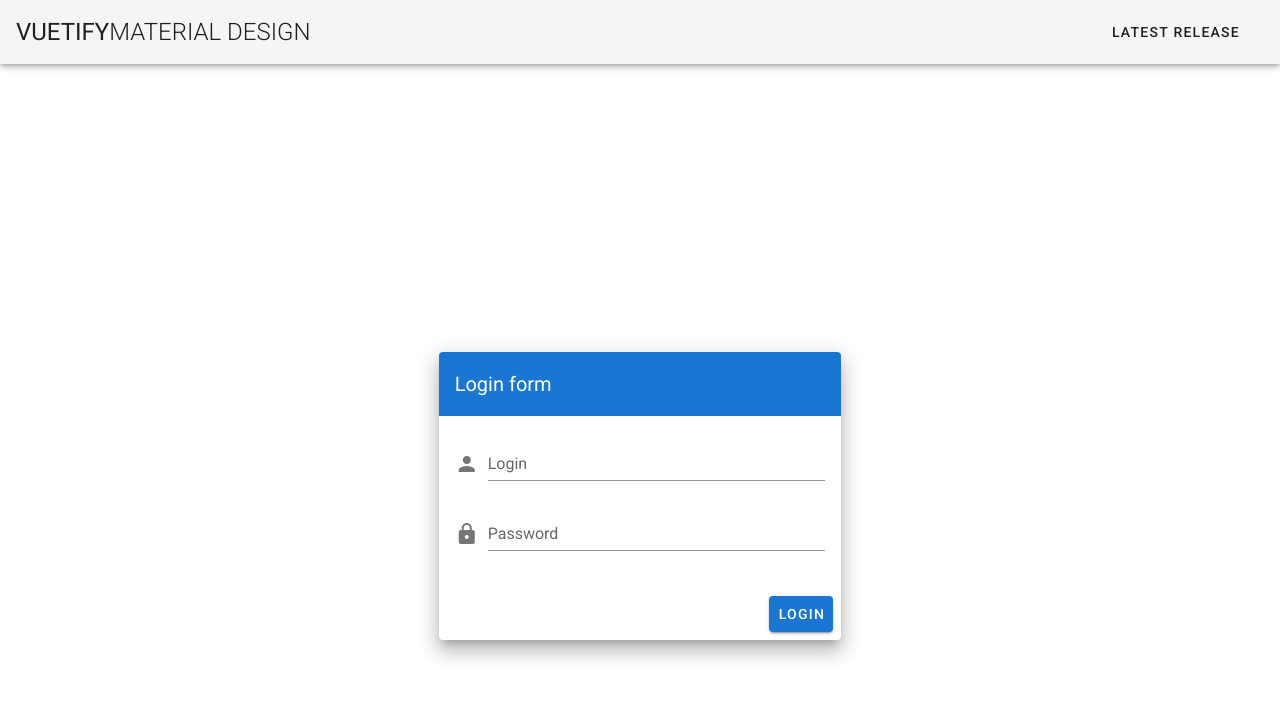
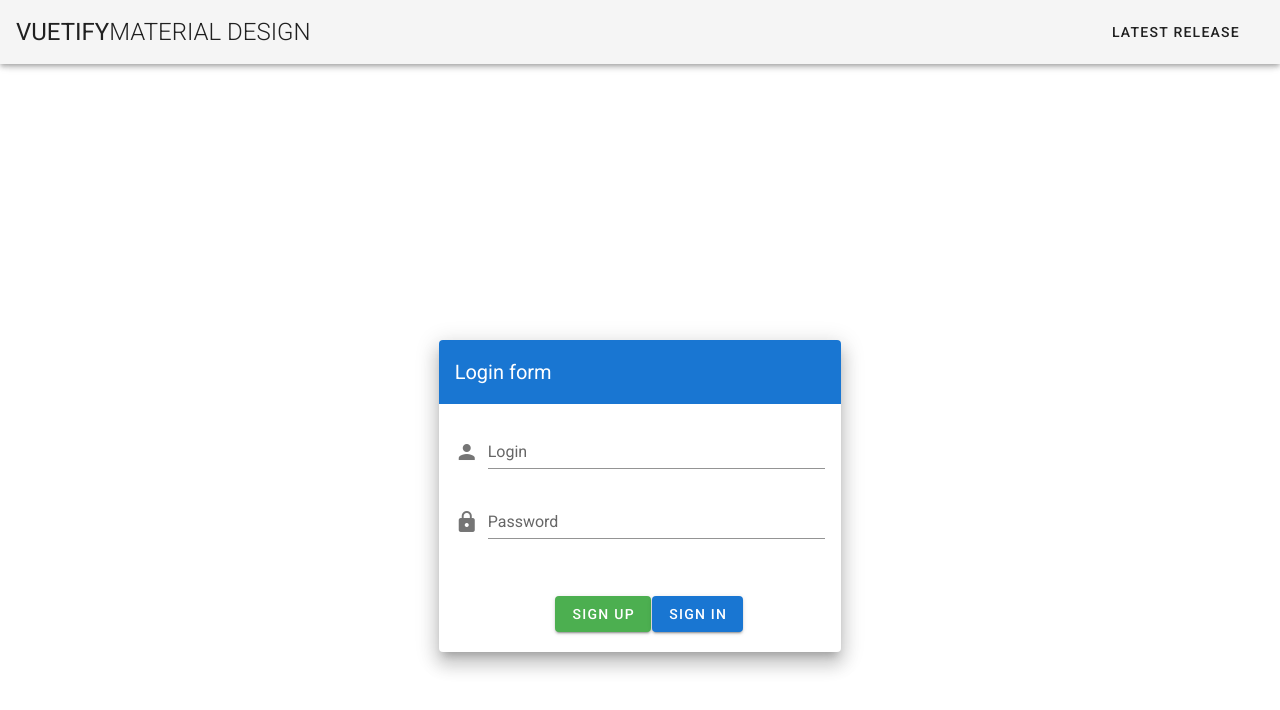
Before and after one commit to tanan/fast-writing-web, a Vue app: page / in a window 1280 px wide. Shown: the top 710 px of the page. Built offline with nearby package versions, Linux system fonts and the light colour scheme.

Commit message:
fix login form

```diff
--- /dev/null
+++ b/src/components/login/LoginForm.vue
@@ -0,0 +1,36 @@
+<template>
+  <div>
+    <v-card class="elevation-12">
+      <v-toolbar
+        color="primary"
+        dark
+        flat
+      >
+        <v-toolbar-title>Login form</v-toolbar-title>
+        <div class="flex-grow-1"></div>
+      </v-toolbar>
+      <v-card-text>
+        <v-form>
+          <v-text-field
+            label="Login"
+            name="login"
+            prepend-icon="person"
+            type="text"
+          ></v-text-field>
+
+          <v-text-field
+            id="password"
+            label="Password"
+            name="password"
+            prepend-icon="lock"
+            type="password"
+          ></v-text-field>
+        </v-form>
+      </v-card-text>
+      <v-card-actions>
+        <v-col md="3" offset-md="3"><v-btn color="green white--text">Sign Up</v-btn></v-col>
+        <v-col md="3"><v-btn color="primary">Sign in</v-btn></v-col>
+      </v-card-actions>
+    </v-card>
+  </div>
+</template>
--- a/src/views/About.vue
+++ /dev/null
@@ -1,5 +0,0 @@
-<template>
-  <div class="about">
-    <h1>This is an about page</h1>
-  </div>
-</template>
--- a/src/views/Login.vue
+++ b/src/views/Login.vue
@@ -14,38 +14,7 @@
             sm="8"
             md="4"
           >
-            <v-card class="elevation-12">
-              <v-toolbar
-                color="primary"
-                dark
-                flat
-              >
-                <v-toolbar-title>Login form</v-toolbar-title>
-                <div class="flex-grow-1"></div>
-              </v-toolbar>
-              <v-card-text>
-                <v-form>
-                  <v-text-field
-                    label="Login"
-                    name="login"
-                    prepend-icon="person"
-                    type="text"
-                  ></v-text-field>
-
-                  <v-text-field
-                    id="password"
-                    label="Password"
-                    name="password"
-                    prepend-icon="lock"
-                    type="password"
-                  ></v-text-field>
-                </v-form>
-              </v-card-text>
-              <v-card-actions>
-                <div class="flex-grow-1"></div>
-                <v-btn color="primary">Login</v-btn>
-              </v-card-actions>
-            </v-card>
+            <LoginForm></LoginForm>
           </v-col>
         </v-row>
       </v-container>
@@ -54,7 +23,11 @@
 </template>
 
 <script>
+import LoginForm from '@/components/login/LoginForm.vue';
 export default {
+  components: {
+    LoginForm
+  },
   props: {
     source: String,
   },
```
